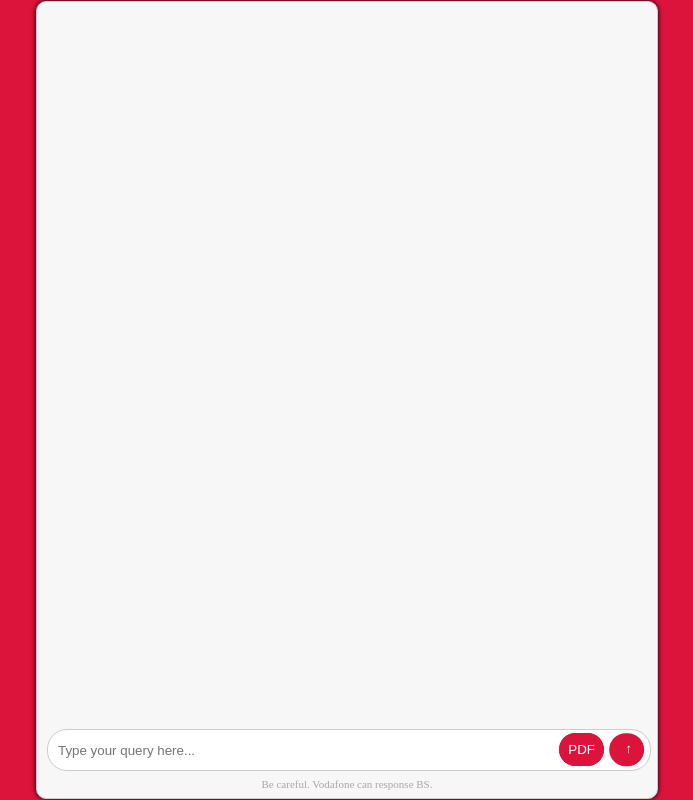
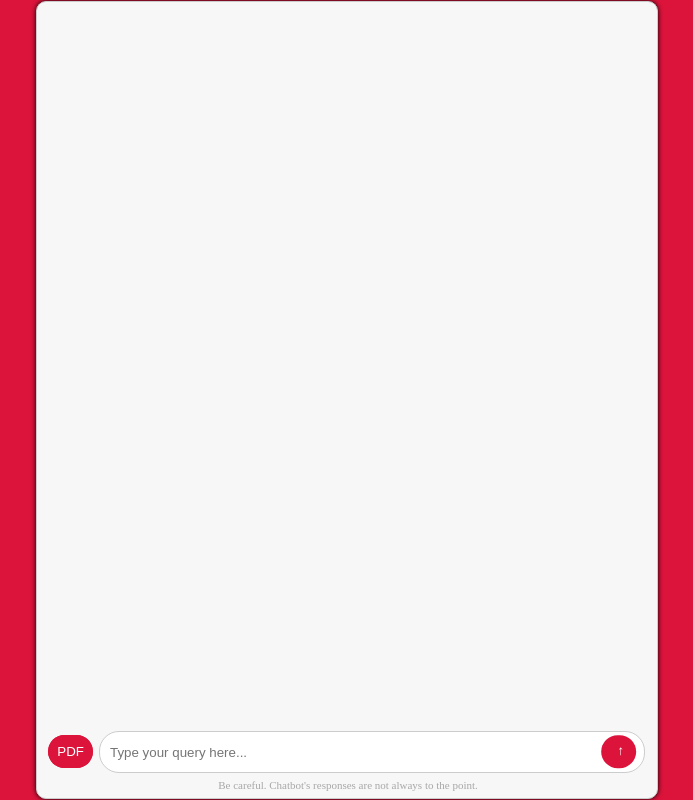
Before and after one commit to zarkk01/chatbot, a React (Create React App) app in the folder src/main/resources/frontend/: page / in a window 1280 px wide. Shown: the whole page, without its empty margins (293-986 px from the left). Built offline with nearby package versions, Linux system fonts and the light colour scheme.

Commit message:
Re arrange PDF button

```diff
--- a/src/main/resources/frontend/src/components/ChatWindow.css
+++ b/src/main/resources/frontend/src/components/ChatWindow.css
@@ -19,20 +19,17 @@
     overflow: hidden;
 }
 
-
-
 .input-container {
-    /*display: flex;*/
-    /*align-items: center;*/
-    max-width: 100%;
+    max-width: 90%;
     position: relative;
     bottom: -9px;
+    left: 52px;
 }
 
 input[type="text"] {
     flex: 1;
-    padding: 10px;
-    margin-right: 10px;
+    padding: 19px;
+    margin-right: 20px;
     width: 97%;
     height: 20px;
 }
@@ -60,7 +57,8 @@ button.send-button:hover {
 .text-under {
     color: #a9a7a7;
     text-align: center;
-    padding: 7px;
+    padding: 6px;
+    padding-right: 48px;
     font-family: Bahnschrift;
     font-size: 11px;
 }
--- a/src/main/resources/frontend/src/components/ChatWindow.jsx
+++ b/src/main/resources/frontend/src/components/ChatWindow.jsx
@@ -43,7 +43,7 @@ const ChatWindow = () => {
                 />
                 <button onClick={sendMessage} className="send-button">→</button>
                 <UploadButton/>
-                <div className={"text-under"}>Be careful. Vodafone can response BS.</div>
+                <div className={"text-under"}>Be careful. Chatbot's responses are not always to the point.</div>
             </div>
         </div>
     );
--- a/src/main/resources/frontend/src/components/UploadButton.css
+++ b/src/main/resources/frontend/src/components/UploadButton.css
@@ -3,15 +3,15 @@
     align-items: center;
     margin-left: 3px; /* To align it nicely next to the arrow button */
     padding: 0px;
-    margin-right: 13px;
+    margin-right: 10px;
     border: none;
-    border-radius: 25px;
+    border-radius: 20px;
     background-color: #DC143C; /* Vodafone red */
     color: white;
     cursor: pointer;
     transition: box-shadow 0.3s ease;
     position: absolute;
-    right:30px;
+    right: 536px;
     top: 3.8px;
 }
 
--- a/src/main/resources/frontend/src/components/UploadButton.jsx
+++ b/src/main/resources/frontend/src/components/UploadButton.jsx
@@ -3,11 +3,24 @@ import './UploadButton.css';
 
 const UploadButton = () => {
     const handleFileUpload = async (e) => {
-            console.log("blabla")
-            await fetch('http://localhost:8080/load', {
-                method: 'POST',
-            });
+        const url = window.prompt('Please enter an HTTPS URL:');
+        if (url && url.startsWith('https://')) {
+            try {
+                const response = await fetch(`http://localhost:8080/load?file=${encodeURIComponent(url)}`, {
+                    method: 'POST',
+                });
 
+                if (response.ok) {
+                    console.log('File uploaded successfully.');
+                } else {
+                    console.error('Failed to upload the file.');
+                }
+            } catch (error) {
+                console.error('Error occurred while uploading the file:', error);
+            }
+        } else {
+            alert('Invalid URL. Please enter a valid HTTPS URL.');
+        }
     };
 
     return (
```
